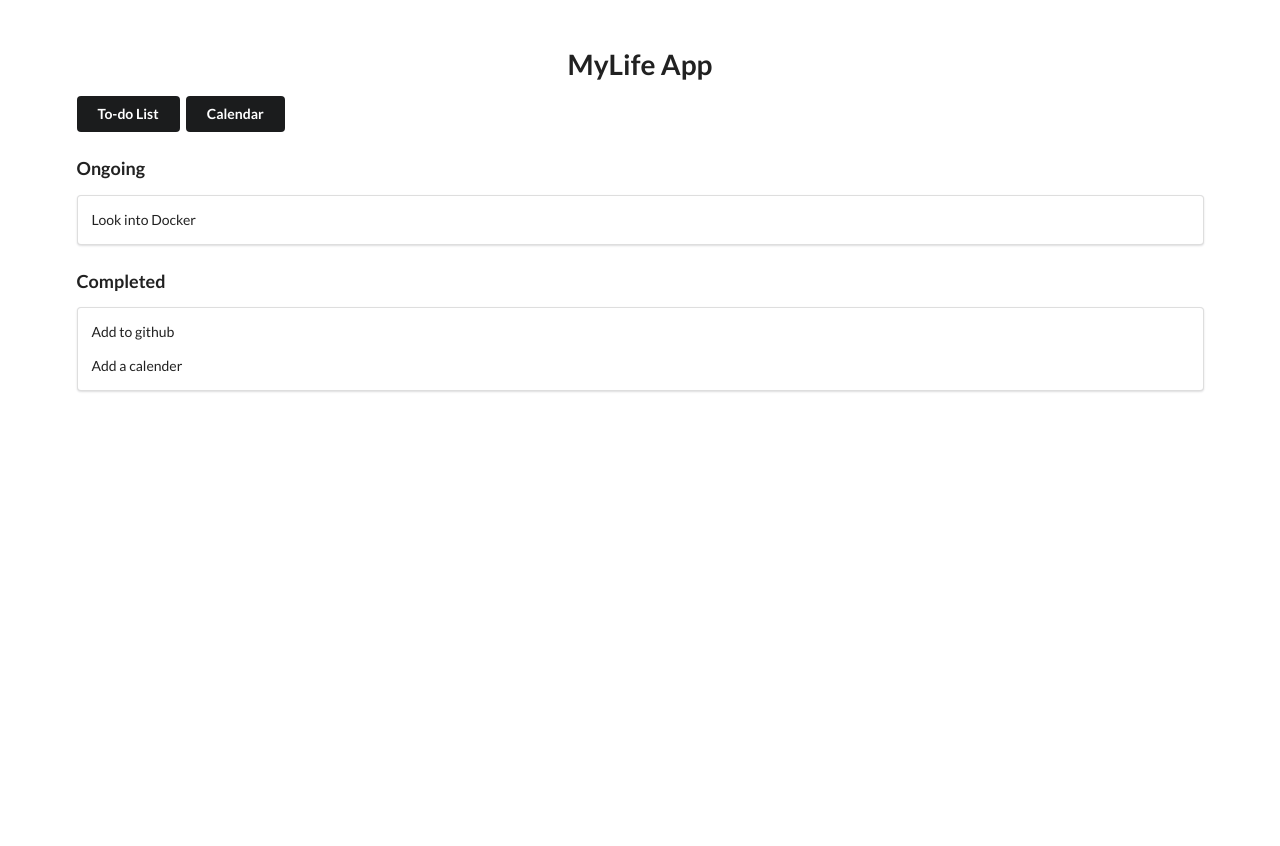
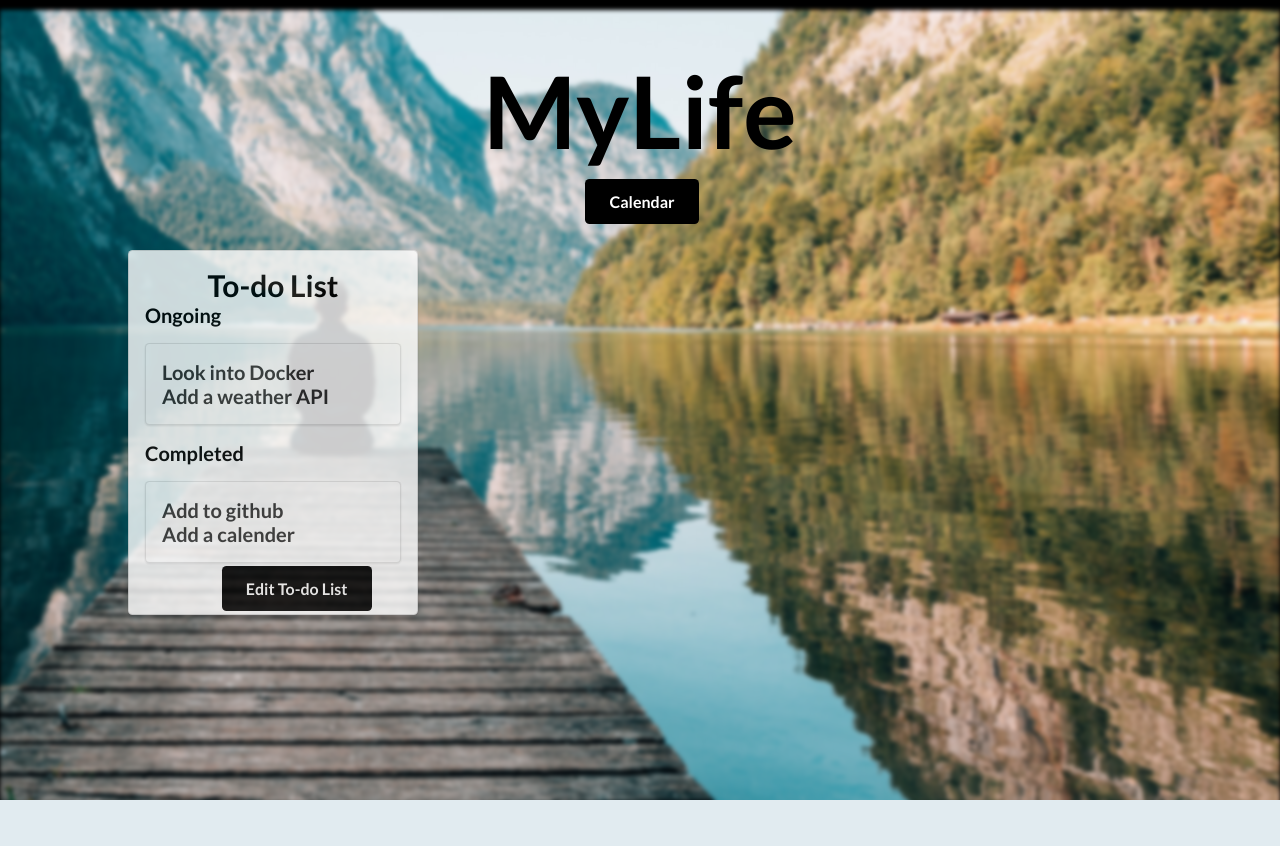
Before and after one commit to CallananD/MyLife, a Flask app: page / in a window 1280 px wide. After the commit the page ends 800 px from the top, so only its background shows below. Run offline with Flask 2, Linux system fonts and the light colour scheme; data comes from the database, SQL or seed files in the repository.

Commit message:
updated home page

```diff
--- a/app.py
+++ b/app.py
@@ -6,28 +6,28 @@ from flask_sqlalchemy import SQLAlchemy
 app = Flask(__name__)
 
 # /// = relative path, //// = absolute path
-app.config['SQLALCHEMY_DATABASE_URI'] = 'sqlite:///db.sqlite'
+app.config['SQLALCHEMY_DATABASE_URI'] = 'sqlite:///todo_db.sqlite'
 app.config['SQLALCHEMY_TRACK_MODIFICATIONS'] = False
-db = SQLAlchemy(app)
+todo_db = SQLAlchemy(app)
 
 
-class Todo(db.Model):
-    id = db.Column(db.Integer, primary_key=True)
-    title = db.Column(db.String(100))
-    complete = db.Column(db.Boolean)
-    deadline = db.Column(db.Date)
+class Todo(todo_db.Model):
+    id = todo_db.Column(todo_db.Integer, primary_key=True)
+    title = todo_db.Column(todo_db.String(100))
+    complete = todo_db.Column(todo_db.Boolean)
+    deadline = todo_db.Column(todo_db.Date)
 
-db.create_all()
+todo_db.create_all()
 
 @app.get("/")
 def home():
-    todo_list = db.session.query(Todo).all()
+    todo_list = todo_db.session.query(Todo).all()
     return render_template("home.html",todo_list=todo_list)
 
 @app.get("/todo")
 def todo():
-    todo_list = db.session.query(Todo).all()
-    return render_template("base.html", todo_list=todo_list)
+    todo_list = todo_db.session.query(Todo).all()
+    return render_template("todo.html", todo_list=todo_list)
 
 @app.post("/add")
 def add():
@@ -38,29 +38,29 @@ def add():
                     deadline=datetime(int(deadline[0:4]),int(deadline[5:7]),int(deadline[8:10])))
     else:
         new_todo = Todo(title=title, complete=False, deadline=None)
-    db.session.add(new_todo)
-    db.session.commit()
+    todo_db.session.add(new_todo)
+    todo_db.session.commit()
     return redirect(url_for("todo"))
 
 @app.get("/update/<int:todo_id>")
 def update(todo_id):
-    todo = db.session.query(Todo).filter(Todo.id == todo_id).first()
+    todo = todo_db.session.query(Todo).filter(Todo.id == todo_id).first()
     todo.complete = not todo.complete
-    db.session.commit()
+    todo_db.session.commit()
     return redirect(url_for("todo"))
 
 @app.get("/delete/<int:todo_id>")
 def delete(todo_id):
-    todo = db.session.query(Todo).filter(Todo.id == todo_id).first()
-    db.session.delete(todo)
-    db.session.commit()
+    todo = todo_db.session.query(Todo).filter(Todo.id == todo_id).first()
+    todo_db.session.delete(todo)
+    todo_db.session.commit()
     return redirect(url_for("todo"))
 
 events = [{'todo': 'Test events','date':'2022-04-30'}]
 @app.get("/calendar")
 def my_calendar():
     events = []
-    for event in db.session.query(Todo).all():
+    for event in todo_db.session.query(Todo).all():
         if event.complete == False:
             events.append({'todo':event.title,'deadline':event.deadline})
     return render_template("calendar.html", events=events)
--- /dev/null
+++ b/static/home.css
@@ -0,0 +1,204 @@
+@import url(https://fonts.googleapis.com/css?family=Lato:400,700,400italic,700italic&subset=latin);
+
+* {
+    font-family: Lato,'Helvetica Neue',Arial,Helvetica,sans-serif;
+    -webkit-box-sizing:inherit;
+    box-sizing:inherit
+}
+
+* {
+    margin: 0;
+    padding: 0;
+    border: 0;
+    outline: 0;
+    font-size: 100%;
+    vertical-align: baseline;
+    background: transparent;
+}
+
+body {
+    background-color: black;
+}
+
+body:before {
+    content: '';
+    position: fixed;
+    width: 100vw;
+    height: 100vh;
+    background-image: url("pexels-s-migaj-747964.jpg");
+    background-position: center center;
+    background-repeat: no-repeat;
+    background-position: 100% 100%;
+    background-size: 1920px;
+    filter: blur(2px);
+    z-index: -9;
+    margin-top: -40px
+}
+
+.first-child{
+    margin-top: 0;
+}
+
+.last-child{
+    margin-bottom: 0;
+}
+.center.aligned.header {
+    text-align: center;
+    font-size: 100px!important;
+}
+
+.todo-list {
+    background:#fff;
+    opacity: 80%;
+    position:relative;
+    background:#fff;
+    -webkit-box-shadow:0 1px 2px 0 rgba(34,36,38,.15);
+    box-shadow:0 1px 2px 0 rgba(34,36,38,.15);
+    margin:1rem 0;
+    padding:1em 1em;
+    border-radius:.28571429rem;
+    border:1px solid rgba(34,36,38,.15);
+    display:block;
+    -webkit-box-flex:0;
+    -ms-flex:0 1 auto;
+    flex:0 1 auto;
+    margin-left: 10%;
+    width:20%;
+}
+
+.buttons {
+    display: block;
+    margin-left:-20px;
+    margin-right: auto;
+    width: 100%;
+    cursor:pointer;
+    display:inline-block;
+    min-height:1em;
+    outline:0;
+    border:none;
+    vertical-align:baseline;
+    background:none;
+    color:rgba(0,0,0,.6);
+    font-family:Lato,'Helvetica Neue',Arial,Helvetica,sans-serif;
+    padding:1.5em 1.5em 1.5em;
+    text-transform:none;
+    text-shadow:none;
+    font-weight:700;
+    line-height:1em;
+    font-style:normal;
+    text-align:center;
+    text-decoration:none;
+    border-radius:.28571429rem;
+    -webkit-box-shadow:0 0 0 1px transparent inset,0 0 0 0 rgba(34,36,38,.15) inset;
+    box-shadow:0 0 0 1px transparent inset,0 0 0 0 rgba(34,36,38,.15) inset;
+    will-change:'';
+    -webkit-tap-highlight-color:transparent;
+    font-size:1rem
+}
+
+.ui.black.button{
+    background-color: black;
+    color:white;
+    box-shadow:0 0 0 0 rgba(34,36,38,.15) inset;
+    padding:.78571429em 1.5em .78571429em;
+    border-radius:.28571429rem;
+    margin:0 .25em 0 0;
+    font-weight:700;
+    line-height:1em;
+    text-decoration: none;
+    margin-top: 100px;
+}
+
+.ui.blue.button{
+    background-color:#2185d0;
+    color:#fff;
+    text-shadow:none;
+    background-image:none;
+    padding:.78571429em 1.5em .78571429em;
+    border-radius:.28571429rem;
+    margin:0 .25em 0 0;
+    font-weight:700;
+    line-height:1em;
+    text-decoration: none;
+}
+
+.ui.red.button{
+    background-color: red;
+    color:#fff;
+    text-shadow:none;
+    background-image:none;
+    padding:.78571429em 1.5em .78571429em;
+    border-radius:.28571429rem;
+    margin:0 .25em 0 0;
+    font-weight:700;
+    line-height:1em;
+    text-decoration: none;
+}
+
+.todo-button{
+    margin-left:30%
+}
+.header{
+    font-size: 20px!important;
+    font-weight: 700;
+}
+.ui.big.header {
+    font-size: 30px!important;
+    text-align: center;
+}
+
+.todo-list .ui.segment{
+    opacity: 80%;
+    position:relative;
+    background:#fff;
+    -webkit-box-shadow:0 1px 2px 0 rgba(34,36,38,.15);
+    box-shadow:0 1px 2px 0 rgba(34,36,38,.15);
+    margin:1rem 0;
+    padding:1em 1em;
+    border-radius:.28571429rem;
+    border:1px solid rgba(34,36,38,.15);
+    display:block;
+    -webkit-box-flex:0;
+    -ms-flex:0 1 auto;
+    flex:0 1 auto;
+}
+
+.ui.segment.first-child{
+    margin-top:0;
+}
+
+.ui.segment.last-child{
+    margin-bottom: 0;
+}
+
+.ui.form {
+    position:relative;
+    max-width:100%
+}
+
+.ui.form>p{
+    margin:1em 0
+}
+
+.ui.form .field{
+    clear:both;
+    margin:0 0 1em
+}
+
+.ui.form .field>label{
+    display:block;
+    margin:0 0 .28571429rem 0;
+    color:rgba(0,0,0,.87);
+    font-size:.92857143em;
+    font-weight:700;
+    text-transform:none}
+
+
+.ui.form input:not([type]),.ui.form input[type=date],.ui.form input[type=datetime-local],.ui.form input[type=email],.ui.form input[type=file],.ui.form input[type=number],.ui.form input[type=password],.ui.form input[type=search],.ui.form input[type=tel],.ui.form input[type=text],.ui.form input[type=time],.ui.form input[type=url],.ui.form textarea{
+    width:100%;
+    vertical-align:top
+}
+
+.tick{
+    color: green;
+}
--- a/templates/calendar.html
+++ b/templates/calendar.html
@@ -11,12 +11,13 @@
     <script src="https://cdn.jsdelivr.net/npm/fullcalendar@5.11.0/main.min.js"></script>
 </head>
 <body>
+    <a class="back" href="{{ url_for('home') }}">Back</a>
     <div id="calendar"></div>
-    <a class="back" href="{{ url_for('home') }}">Back</a>
     <script>
         let calendarEL = document.getElementById('calendar');
 
         let calendar = new FullCalendar.Calendar(calendarEL, {
+            height: 900,
             events : [
                 {% for event in events %}
                 {
--- a/templates/home.html
+++ b/templates/home.html
@@ -5,32 +5,41 @@
     <meta charset="UTF-8">
     <meta name="viewport" content="width=device-width, initial-scale=1.0">
     <title>MyLife App</title>
-
-    <link rel="stylesheet" href="https://cdn.jsdelivr.net/npm/semantic-ui@2.4.2/dist/semantic.min.css">
+    <link rel="stylesheet" href="{{ url_for('static', filename='home.css') }}">
     <script src="https://cdn.jsdelivr.net/npm/semantic-ui@2.4.2/dist/semantic.min.js"></script>
 </head>
 
 <body>
+    <div class="bgimage">
+    </div>
     <div style="margin-top: 50px;" class="ui container">
-        <h1 class="ui center aligned header">MyLife App</h1>
-        <a class="ui black button" href="{{ url_for('todo') }}">To-do List</a>
+        <h1 class="center aligned header">MyLife</h1>
+        <div class="buttons">
             <a class="ui black button" href="{{ url_for('my_calendar') }}">Calendar</a>
-        <p class="ui big header">Ongoing</p>
-        <div class="ui segment">
+        </div>
+        <div class="todo-list">
+            <p class="ui big header">To-do List</p>
+            <p class="ui header">Ongoing</p>
+            <div class="ui segment" id="home">
             {% for todo in todo_list %}
                 {% if todo.complete == False %}
                 <p class="header">{{ todo.title }}</p>
                 {% endif %}
             {% endfor %}
             </div>
-        <p class="ui big header">Completed</p>
-        <div class="ui segment">
+            <p class="ui header">Completed</p>
+            <div class="ui segment" id="home">
             {% for todo in todo_list %}
                 {%if todo.complete == True %}
                 <p class="header">{{ todo.title }}</p>
                 {% endif %}
             {% endfor %}
             </div>
+            <div class="todo-button">
+                <a class="ui black button" href="{{ url_for('todo') }}">Edit To-do List</a>
+            </div>
+        </div>
+    </div>
 </body>
 
 </html>
```
Also changed, not shown: static/calendar.css (+65 -3 lines), templates/todo.html (renamed from templates/base.html, +18 -13 lines), db.sqlite (deleted), static/pexels-s-migaj-747964.jpg (added), todo_db.sqlite (added). Lines whose indentation alone changed are shown as unchanged.
